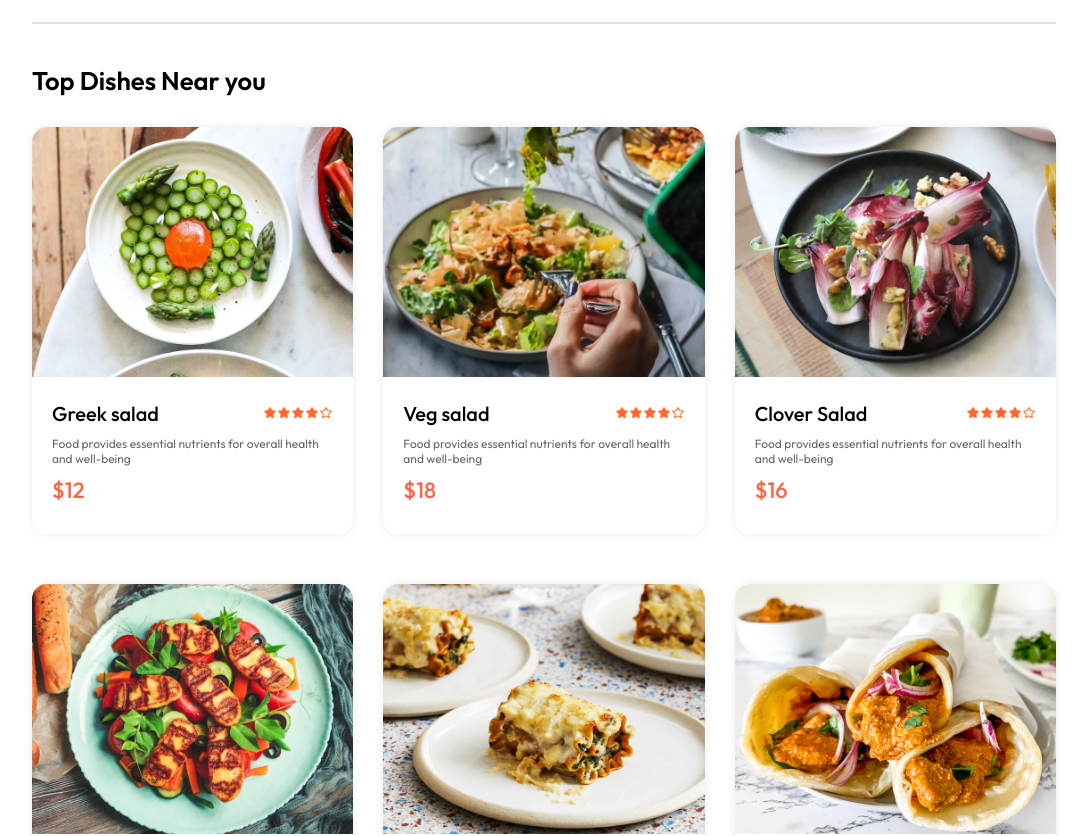
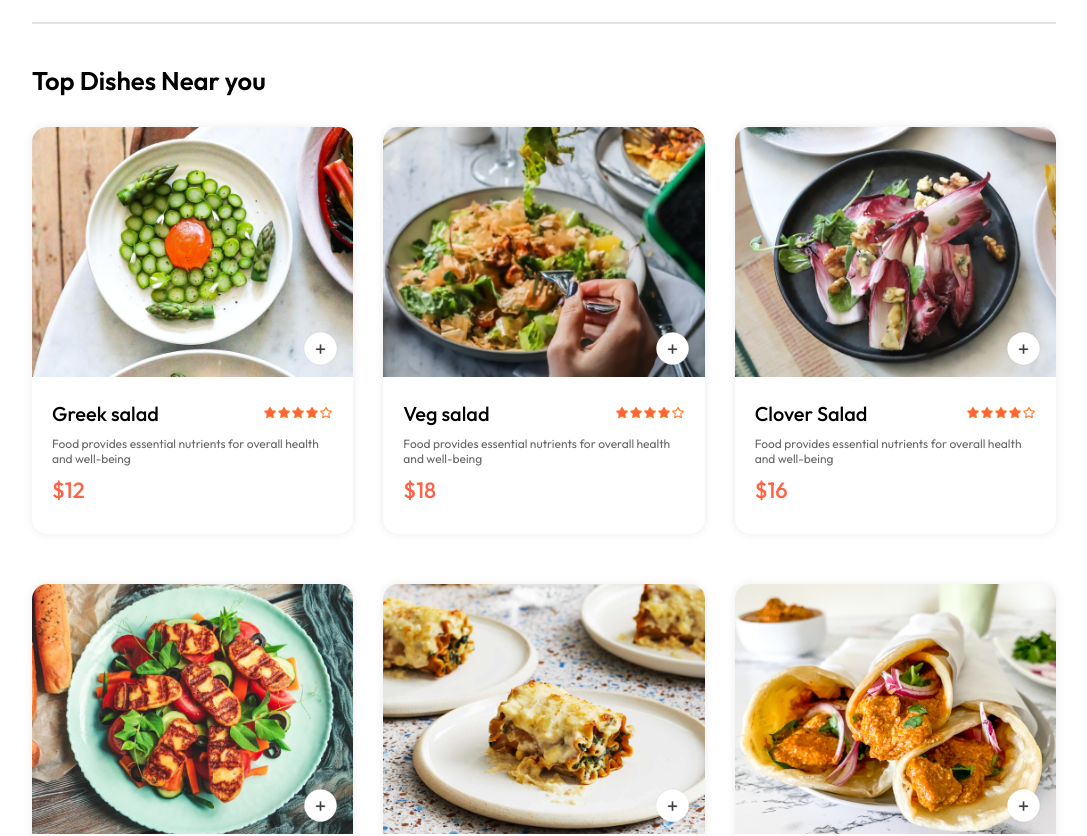
Before and after one commit to Virgarg7/QuickByte, a React app in the folder frontend/: page / in a window 1280 px wide. Shown: the part 880-1716 px from the top of the page, without its empty margins (96-1183 px from the left). Built offline with nearby package versions, Linux system fonts and the light colour scheme; the HTML template or start-up script is replaced by a standard one.

Commit message:
adding more code

```diff
--- a/frontend/src/components/FoodItem/FoodItem.css
+++ b/frontend/src/components/FoodItem/FoodItem.css
@@ -23,23 +23,52 @@
     margin-bottom: 10px;
 }
 
-.food-item-name-rating p{
+.food-item-name-rating p {
     font-size: 20px;
     font-weight: 500;
 }
 
-.food-item-name-rating img{
+.food-item-name-rating img {
     width: 70px;
 }
 
-.food-item-desc{
+.food-item-desc {
     color: #676767;
     font-size: 12px;
 }
 
-.food-item-price{
+.food-item-price {
     color: tomato;
     font-size: 22px;
     font-weight: 500;
     margin: 10px 0px;
 }
+
+.food-item-img-container {
+    position: relative;
+}
+
+.food-item-img-container .add {
+    width: 35px;
+    position: absolute;
+    bottom: 15px;
+    right: 15px;
+    cursor: pointer;
+    border-radius: 50%;
+}
+
+.food-item-counter {
+    position: absolute;
+    bottom: 15px;
+    right: 15px;
+    display: flex;
+    align-items: center;
+    gap: 10px;
+    padding: 6px;
+    border-radius: 50px;
+    background-color: white;
+}
+
+.food-item-counter img{
+    width: 30px;
+}
--- a/frontend/src/components/FoodItem/FoodItem.jsx
+++ b/frontend/src/components/FoodItem/FoodItem.jsx
@@ -1,15 +1,29 @@
 /* eslint-disable react/prop-types */
 /* eslint-disable no-unused-vars */
-import React from 'react'
+import React, { useContext } from 'react'
 import './FoodItem.css'
 import { assets } from '../../assets/assets'
+import { StoreContext } from '../../context/StoreContext';
 
 function FoodItem({ id, name, price, description, image }) {
+    // Using the Context-api concept to implement addToCart and RemoveFromCart Functionlity
+    const { cartItems, addToCart, removeFromCart } = useContext(StoreContext)
+
     return (
         <div className='food-item'>
 
             <div className="food-item-img-container">
                 <img className="food-item-image" src={image} alt="" />
+                {!cartItems[id] ?
+                    <img className='add' onClick={() => addToCart(id)} src={assets.add_icon_white} alt="" />
+                    :
+                    <div className='food-item-counter'>
+                        <img onClick={() => removeFromCart(id)} src={assets.remove_icon_red} alt="" />
+                        <p>{cartItems[id]}</p>
+                        <img onClick={() => addToCart(id)} src={assets.add_icon_green} alt="" />
+
+                    </div>
+                }
             </div>
 
             <div className="food-item-info">
--- a/frontend/src/context/StoreContext.jsx
+++ b/frontend/src/context/StoreContext.jsx
@@ -1,16 +1,38 @@
 /* eslint-disable react/prop-types */
 /* eslint-disable no-unused-vars */
-import React from 'react'
+import React, { useEffect, useState } from 'react'
 import { createContext } from 'react'
 import { food_list } from '../assets/assets'
 
-export const  StoreContext = createContext(null)
+export const StoreContext = createContext(null)
 
 const StoreContextProvider = (props) => {
 
+    const [cartItems, setCartItems] = useState({});
+
+    const addToCart = (itemId) => {
+        if (!cartItems[itemId]) {
+            setCartItems((prev) => ({ ...prev, [itemId]: 1 }))
+        }
+        else {
+            setCartItems((prev) => ({ ...prev, [itemId]: prev[itemId] + 1 }))
+        }
+    }
+
+    const removeFromCart = (itemId) => {
+        setCartItems((prev) => ({ ...prev, [itemId]: prev[itemId] - 1 }))
+    }
+
+    useEffect(() => {
+        console.log(cartItems)
+    }, [cartItems])
 
     const contextValue = {
-        food_list
+        food_list,
+        cartItems,
+        setCartItems,
+        addToCart,
+        removeFromCart
     }
 
     return (
```
